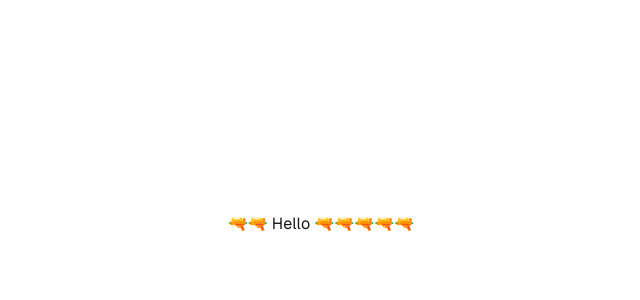
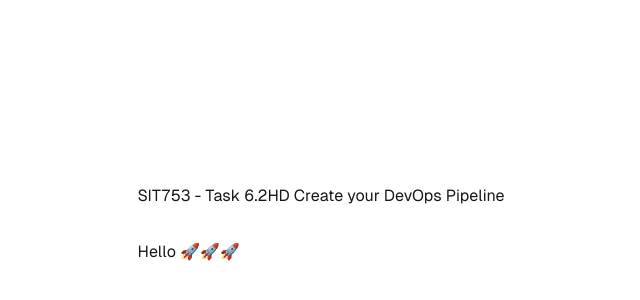
Before and after one commit to huynguyenquangw/my-capstone, a Next.js app: page / in a window 1280 px wide. Shown: the part 176-476 px from the top of the page, without its empty margins (319-959 px from the left). Built offline with nearby package versions, Linux system fonts and the light colour scheme.

Commit message:
Update page.tsx

```diff
--- a/src/app/page.tsx
+++ b/src/app/page.tsx
@@ -2,7 +2,8 @@ export default function Home() {
   return (
     <div className="grid grid-rows-[20px_1fr_20px] items-center justify-items-center min-h-screen p-8 pb-20 gap-16 sm:p-20 font-[family-name:var(--font-geist-sans)]">
       <main className="flex flex-col gap-8 row-start-2 items-center sm:items-start">
-        <h1>🔫🔫 Hello 🔫🔫🔫🔫🔫</h1>
+        <h1>SIT753 - Task 6.2HD Create your DevOps Pipeline</h1>
+        <h2>Hello 🚀🚀🚀</h2>
       </main>
       <footer className="row-start-3 flex gap-6 flex-wrap items-center justify-center">
       </footer>
```
